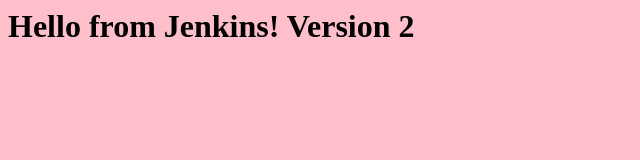
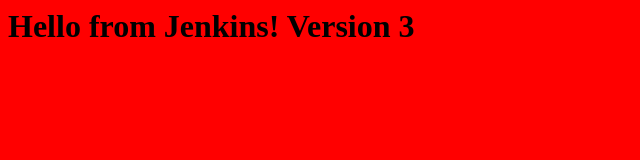
Before and after one commit to priyam930/Jenkins-Practice, a plain HTML site: page index.html in a window 1280 px wide. Shown: the whole page, without its empty margins (0-640 px from the left). Drawn offline with Linux system fonts and the light colour scheme.

Commit message:
version 3

```diff
--- a/index.html
+++ b/index.html
@@ -1,3 +1,3 @@
-<body style="background-color: pink">
-    <h1>Hello from Jenkins! Version 2</h1>
+<body style="background-color: red">
+    <h1>Hello from Jenkins! Version 3</h1>
 </body>
```
